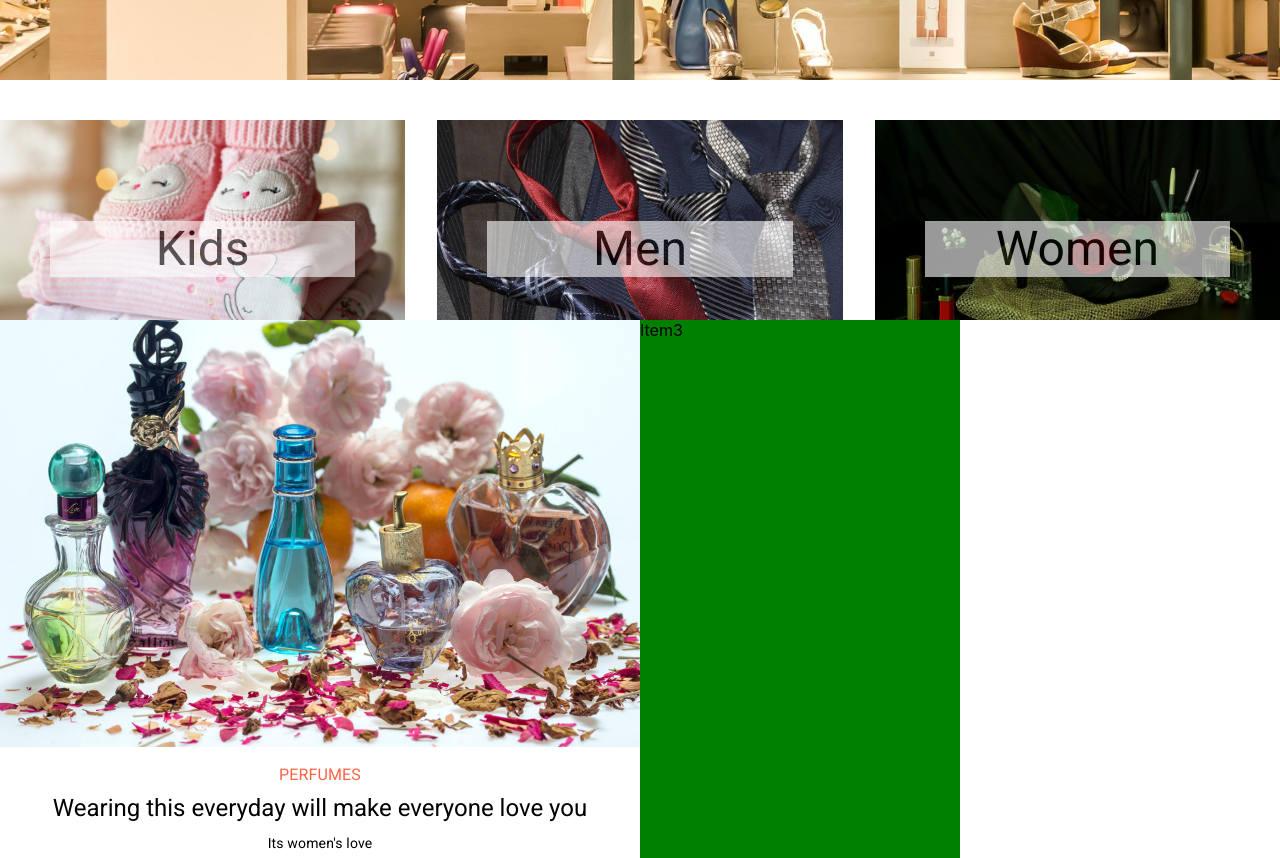
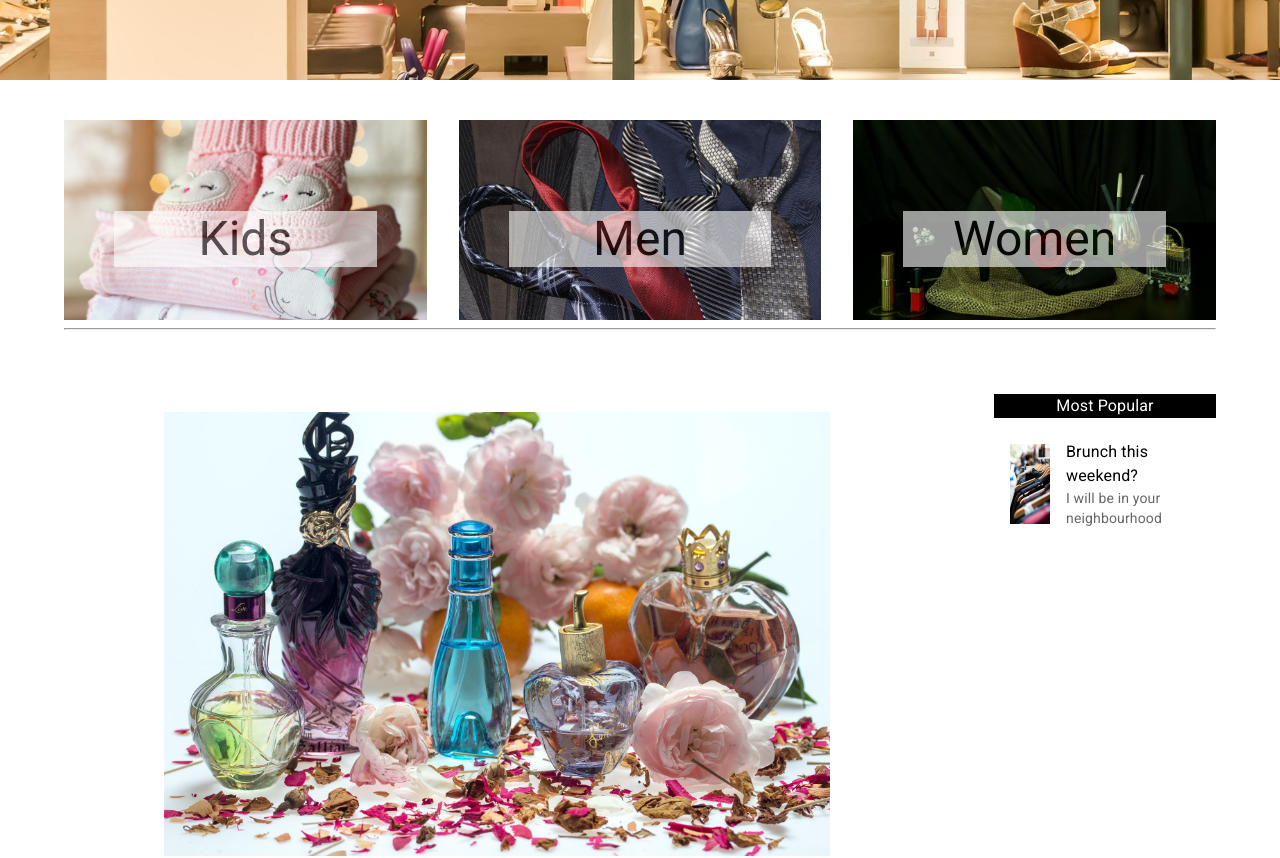
Before and after one commit to deeksha16222/ResponsiveBlog, a React (Create React App) app: page / in a window 1280 px wide. Shown: the part 660-1518 px from the top of the page. Built offline with nearby package versions, Linux system fonts and the light colour scheme.

Commit message:
sixth commit

```diff
--- a/src/App.js
+++ b/src/App.js
@@ -1,14 +1,10 @@
 import Navbar from "./components/navbar/Navbar";
-import Hero from "./components/hero/Hero";
-import Categories from "./components/category/Categories";
-import Recents from "./components/recents/Recents";
+import Home from "./home/Home";
 function App() {
   return (
     <div>
       <Navbar />
-      <Hero />
-      <Categories />
-      <Recents/>
+      <Home/>
     </div>
   );
 }
--- a/src/components/recents/Recents.js
+++ b/src/components/recents/Recents.js
@@ -7,9 +7,12 @@ import image3 from "../../static/image3.jpg"
 const Recents = () => {
   return (
     <Box>
-    <Grid container>
-    <Grid item md={6} xs={12}><Card cardImage={image3}/></Grid>
-    <Grid item md={3} xs={12} sx={{background:"green"}}>Item3</Grid>
+    <Grid container rowSpacing={1} columnSpacing={1}>
+    <Grid item><Card cardImage={image3}/></Grid>
+    <Grid item xs={6}><Card cardImage={image3}/></Grid>
+    <Grid item xs={6}><Card cardImage={image3}/></Grid>
+    <Grid item xs={6}><Card cardImage={image3}/></Grid>
+    <Grid item xs={6}><Card cardImage={image3}/></Grid>
     </Grid>
     </Box>
   )
--- /dev/null
+++ b/src/home/Home.js
@@ -0,0 +1,27 @@
+import { Box, Stack } from "@mui/material";
+import { Container } from "@mui/system";
+import React from "react";
+import Hero from "../components/hero/Hero.js";
+import Categories from "../components/category/Categories.js";
+import Recents from "../components/recents/Recents";
+import Rightbar from "../rightbar/Rightbar.js";
+
+const Home = () => {
+  return (
+    <Box>
+      <Hero />
+      <Container>
+        <Categories />
+        <hr />
+        <Stack direction={"row"} spacing={8} mt={8}>
+        <Box flex={3} sx={{padding:"18px 100px 100px 100px"}}>
+          <Recents />
+        </Box>
+        <Box flex={1}><Rightbar/></Box>
+        </Stack>
+      </Container>
+    </Box>
+  );
+};
+
+export default Home;
--- /dev/null
+++ b/src/rightbar/Rightbar.js
@@ -0,0 +1,24 @@
+import React from "react";
+import { List, ListItem, ListItemText, ListItemAvatar, Avatar, Typography } from "@mui/material";
+import image1 from "../../src/static/image1.jpg";
+
+const Rightbar = () => {
+  return (
+    <div>
+    <Typography align="center" bgcolor={"black"} color="white"> Most Popular</Typography>
+      <List sx={{ width: "100%", height:'100%',maxWidth: 360, bgcolor: "background.paper" }}>
+        <ListItem alignItems="flex-end">
+          <ListItemAvatar>
+            <Avatar sx={{height:80, weight:80}} variant="square" alt="Remy Sharp" src={image1} />
+          </ListItemAvatar>
+          <ListItemText
+            primary="Brunch this weekend?"
+            secondary={"I will be in your neighbourhood"}
+          />
+        </ListItem>
+      </List>
+    </div>
+  );
+};
+
+export default Rightbar;
```
Also changed, not shown: src/static/image1.jpg (added).
